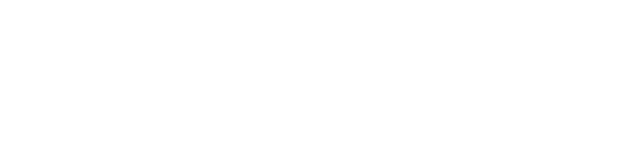
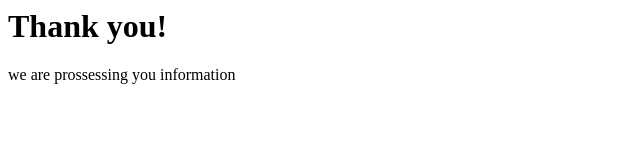
Before and after one commit to Gid-steon/Html-form, a plain HTML site: page thankyou.html in a window 1280 px wide. Shown: the whole page, without its empty margins (0-640 px from the left). Drawn offline with Linux system fonts and the light colour scheme.

Commit message:
removed styling nav/created github thank you page/ added address of thank you page to index.html

```diff
--- a/style.css
+++ b/style.css
@@ -84,7 +84,7 @@
         top: 5%;
         left: 10%;
     }
-    nav{
+    /*nav{
 
     }
     nav ul li{
@@ -93,7 +93,7 @@
     }
     nav ul li a{
         text-decoration:none;
-    }
+    }*/
     #main-content{
 
     }
--- a/thankyou.html
+++ b/thankyou.html
@@ -6,6 +6,7 @@
     <title>Thank you !</title>
 </head>
 <body>
-    <h1></h1>
+    <h1>Thank you!</h1>
+    <p>we are prossessing you information</p>
 </body>
 </html>
```
Also changed, not shown: index.html (+1 -1 lines).
